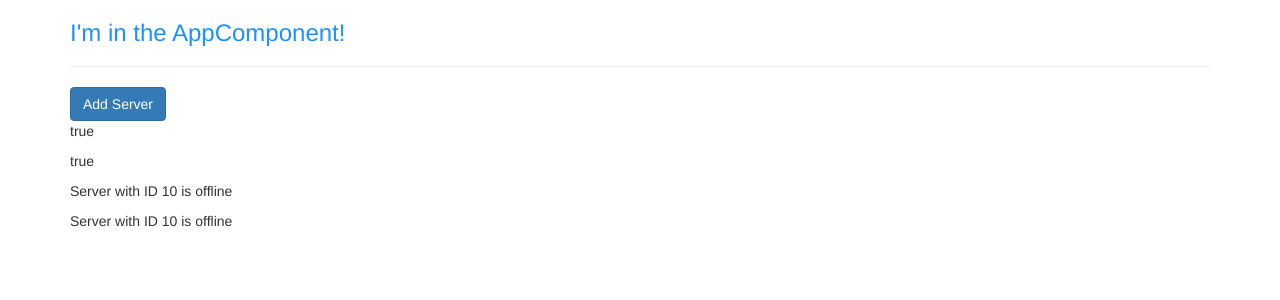
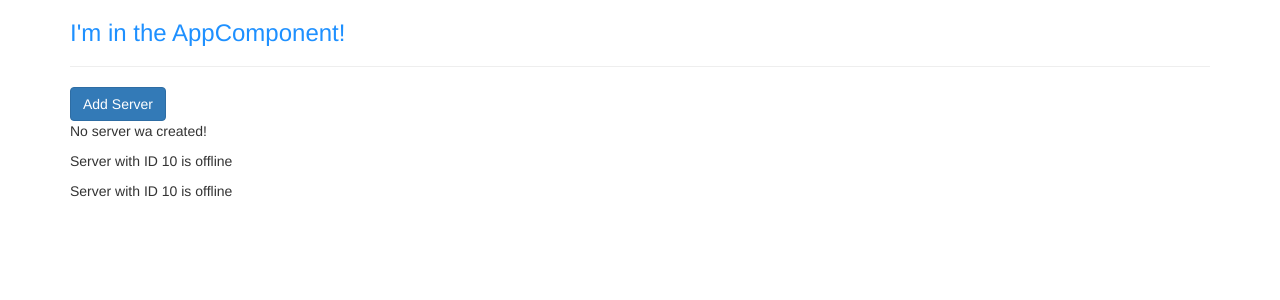
Before and after one commit to jjunhwan-kim/angular2-basic, an Angular app: page / in a window 1280 px wide. Shown: the top 300 px of the page. Built offline with nearby package versions, Linux system fonts and the light colour scheme.

Commit message:
Add event binding
- 엘리먼트의 속성에 (이벤트명)="실행하려는 코드(메서드 호출 or 인라인 코드)" 형태로 이벤트 바인딩

```diff
--- a/src/app/servers/servers.component.html
+++ b/src/app/servers/servers.component.html
@@ -1,8 +1,11 @@
 <button
   class="btn btn-primary"
-  [disabled]="!allowNewServer">Add Server</button>
-<p>{{ allowNewServer }}</p>
-<p [innerText]="allowNewServer"></p>
+  [disabled]="!allowNewServer"
+  (click)="onCreateServer()">Add Server</button>
+<!-- <p>{{ allowNewServer }}</p> -->
+<!-- <p [innerText]="allowNewServer"></p> -->
+<p>{{ serverCreationStatus }}</p>
+
 
 <app-server></app-server>
 <app-server></app-server>
--- a/src/app/servers/servers.component.ts
+++ b/src/app/servers/servers.component.ts
@@ -12,6 +12,7 @@ import { Component, OnInit } from '@angular/core';
 })
 export class ServersComponent implements OnInit {
   allowNewServer = false;
+  serverCreationStatus = 'No server wa created!';
 
   constructor() {
     setTimeout(() => {
@@ -22,4 +23,7 @@ export class ServersComponent implements OnInit {
   ngOnInit(): void {
   }
 
+  onCreateServer() {
+    this.serverCreationStatus = 'Server was created';
+  }
 }
```
